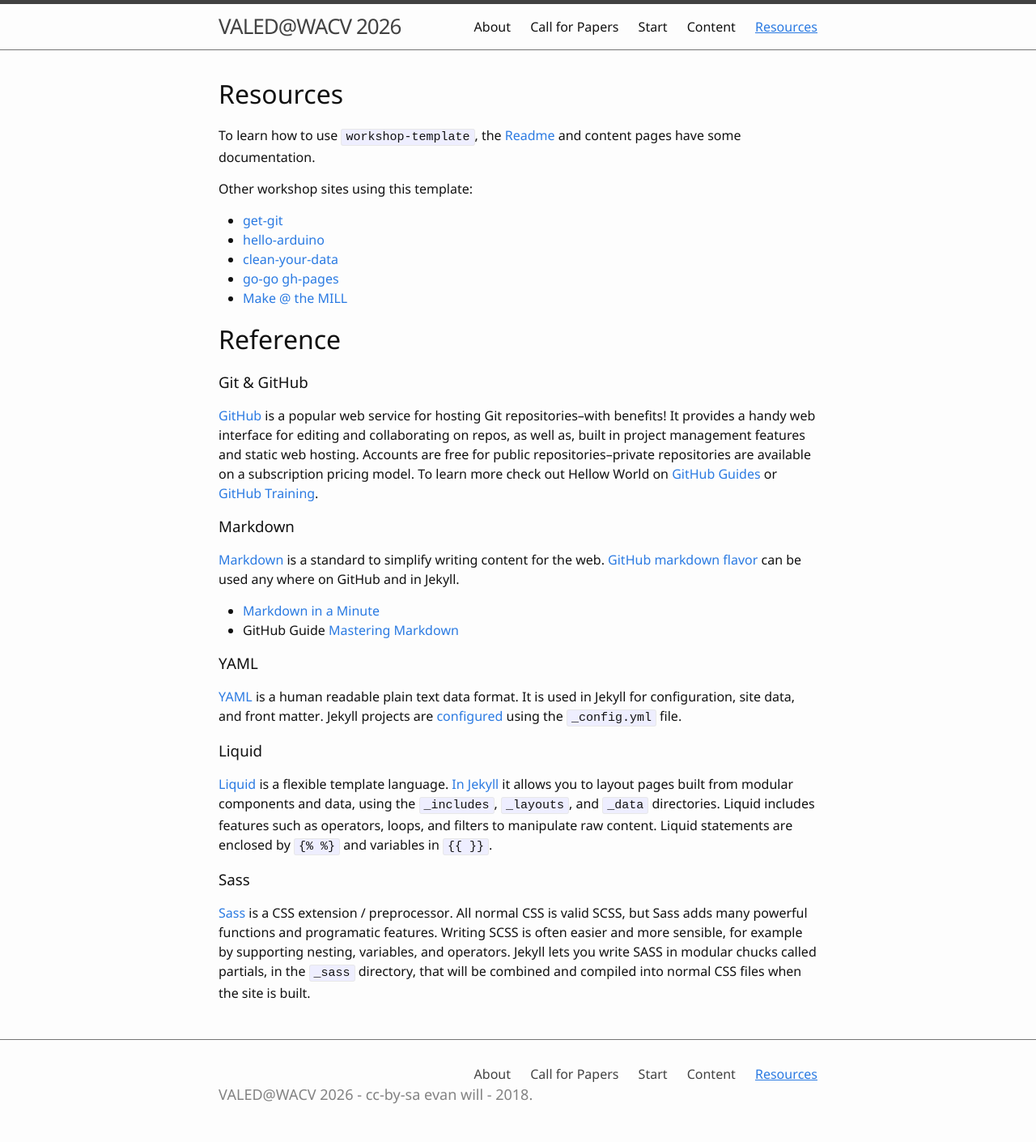
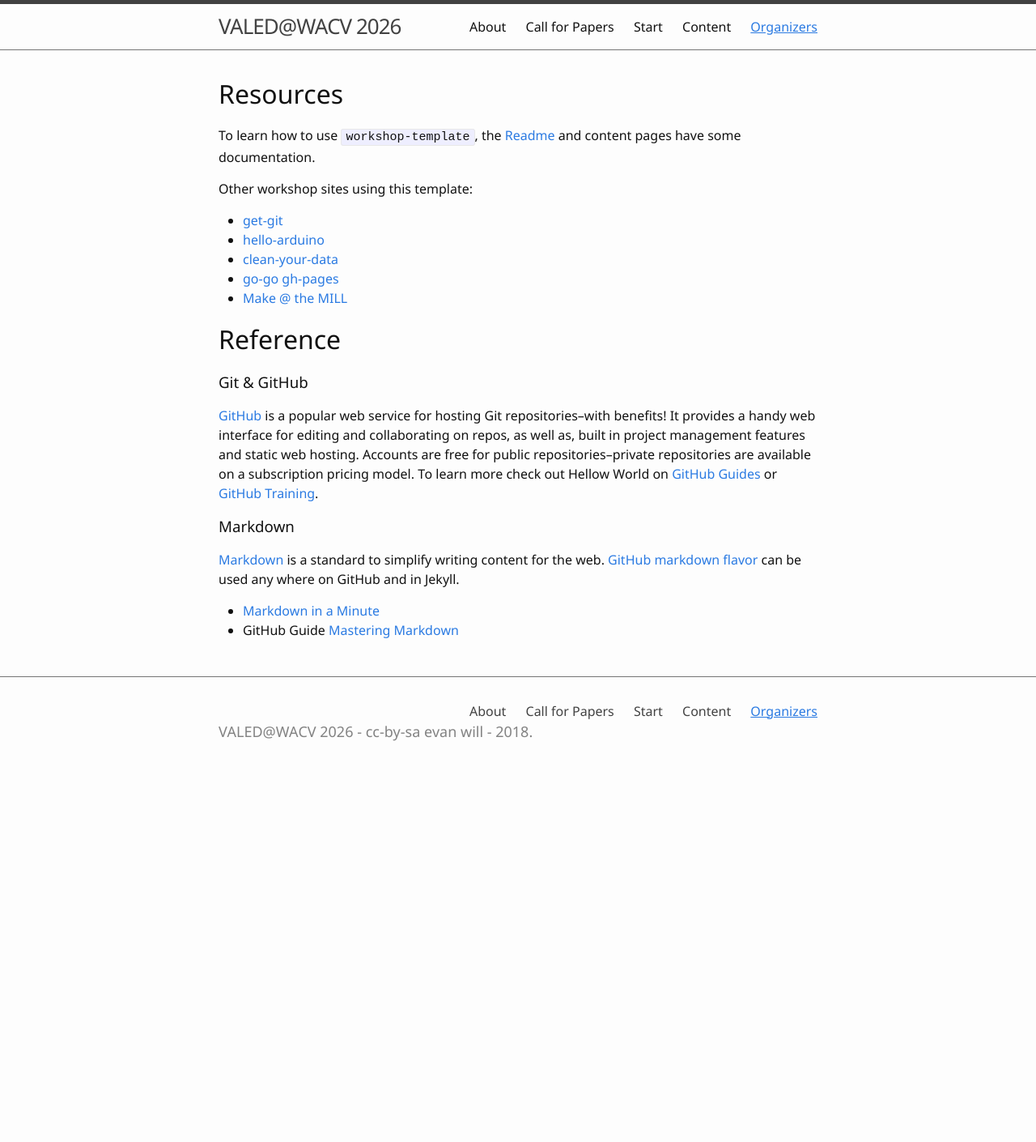
Before and after one commit to aparnabharati/valed-workshop-2026, a Jekyll site: the page built from 4-resources.md, in a window 1280 px wide. Shown: the whole page at 81% size. Built offline with Jekyll 4.4.1, drawn with Linux system fonts in a browser that asks for light colours; after the commit the page ends 962 px from its top, so only the background shows below that.

Commit message:
Update 4-resources.md

```diff
--- a/4-resources.md
+++ b/4-resources.md
@@ -1,5 +1,5 @@
 ---
-title: Resources
+title: Organizers
 nav: true
 ---
 
@@ -31,23 +31,3 @@ To learn more check out Hellow World on [GitHub Guides](https://guides.github.co
 
 - [Markdown in a Minute](https://evanwill.github.io/_drafts/notes/markdown-minute.html)
 - GitHub Guide [Mastering Markdown](https://guides.github.com/features/mastering-markdown/)
-
-### YAML
-
-[YAML](http://www.yaml.org/) is a human readable plain text data format.
-It is used in Jekyll for configuration, site data, and front matter.
-Jekyll projects are [configured](https://jekyllrb.com/docs/configuration/) using the `_config.yml` file.
-
-### Liquid
-
-[Liquid](http://shopify.github.io/liquid/) is a flexible template language.
-[In Jekyll](https://jekyllrb.com/docs/templates/) it allows you to layout pages built from modular components and data, using the `_includes`, `_layouts`, and `_data` directories.
-Liquid includes features such as operators, loops, and filters to manipulate raw content.
-Liquid statements are enclosed by {% raw %}`{%  %}`{% endraw %} and variables in {% raw %}`{{  }}`{% endraw %}.
-
-### Sass
-
-[Sass](http://sass-lang.com/) is a CSS extension / preprocessor.
-All normal CSS is valid SCSS, but Sass adds many powerful functions and programatic features.
-Writing SCSS is often easier and more sensible, for example by supporting nesting, variables, and operators.
-Jekyll lets you write SASS in modular chucks called partials, in the `_sass` directory, that will be combined and compiled into normal CSS files when the site is built.
```
